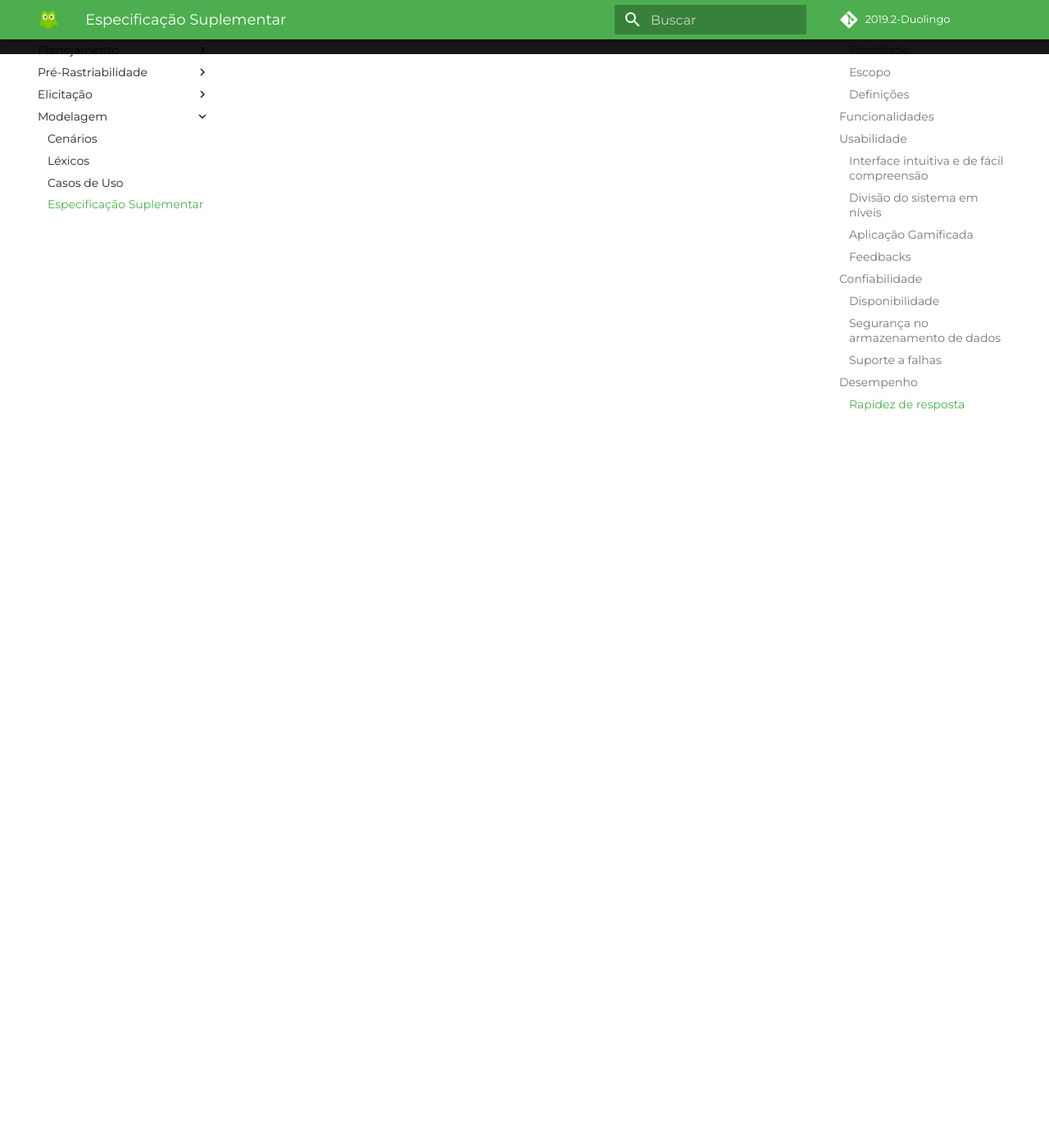
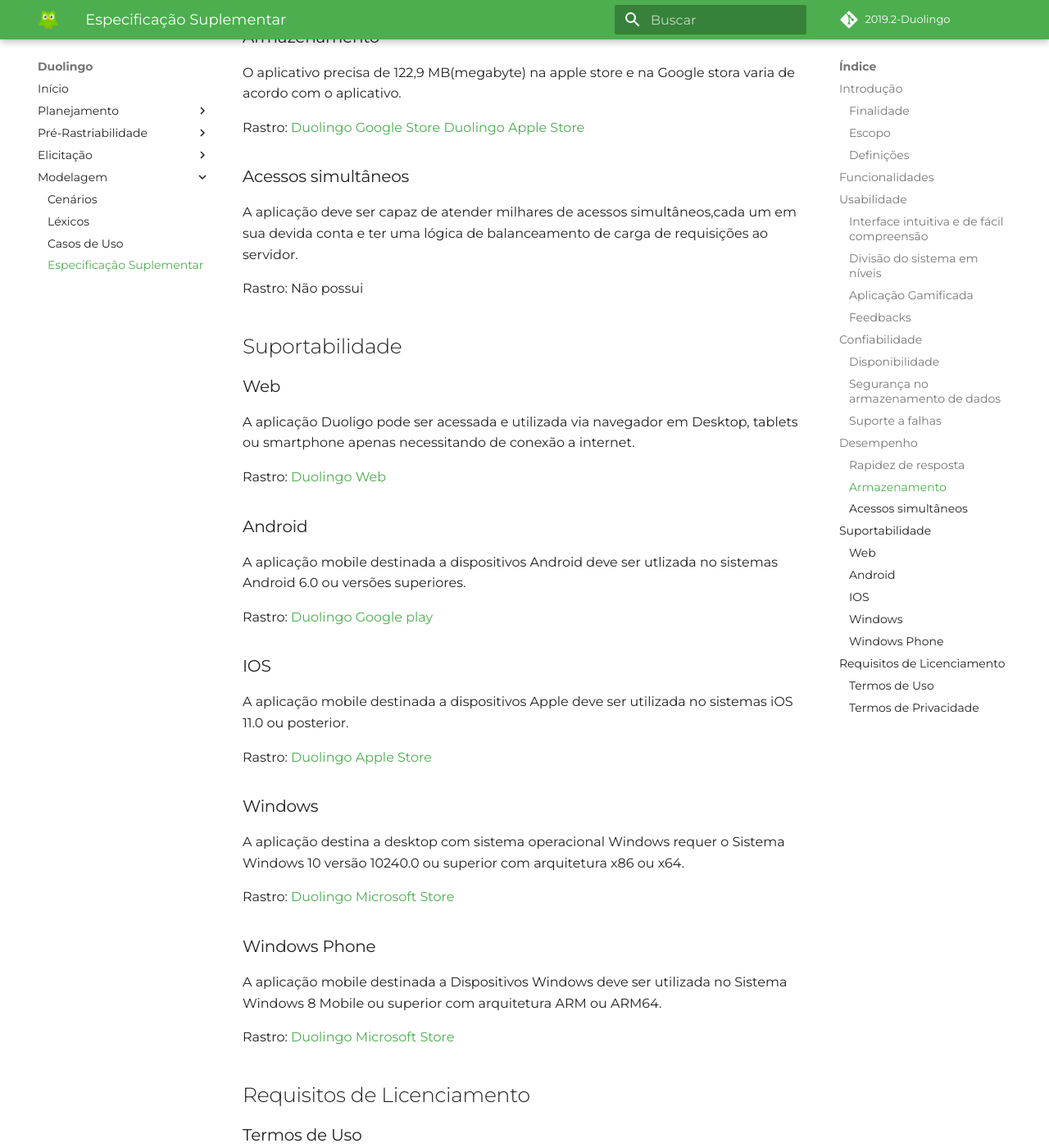
Before and after one commit to requisitos-Duolingo/Duolingo, an MkDocs documentation site: the page built from docs/modelagem/EspecificacaoSuplementar.md, in a window 1280 px wide and 1400 px high, scrolled down 3029 px. Shown: the whole window at 82% size. Built offline with MkDocs 1.6.1 and Material for MkDocs 9.7.7, drawn with Linux system fonts in a browser that asks for light colours; some web fonts are replaced; comment, search, counter and statistics services are not loaded; some of the changed text lies outside the part shown.

Commit message:
Foi adicionado os Tópicos de Desempenho, Suportabilidade e Requisitos de Licenciamento

```diff
--- a/docs/modelagem/EspecificacaoSuplementar.md
+++ b/docs/modelagem/EspecificacaoSuplementar.md
@@ -29,25 +29,25 @@
 Na tela inicial do aplicativo temos unidade e os  módulos com ícones interativos e de fácil inicialização com o seu nível naquele módulo e lição no mesmo.
 Além de ter cores vivas com a predominância de branco e verde.
 
-Rastro: Brainstorm e Entrevista.
+Rastro: [Brainstorm](https://requisitos-de-software.github.io/2019.2-Duolingo/elicitacao/Brainstorming/) e [Entrevista](https://requisitos-de-software.github.io/2019.2-Duolingo/elicitacao/Entrevista/).
 
 ### Divisão do sistema em níveis
 
 O sistema é dividido em níveis e com uma progressão ideal para cada módulo abrangendo pessoa com nenhum conhecimento prévio de inglês ou com algum conhecimento intermediário ou avançado.
 
-Rastro: Brainstorm
+Rastro: [Brainstorm](https://requisitos-de-software.github.io/2019.2-Duolingo/elicitacao/Brainstorming/)
 
 ### Aplicação Gamificada
 
 A aplicação Duolingo é gamificada para manter o usuário engajado e motivado. Com recompensas rápidas a cada lição concluída, metas diárias que, quando cumpridas, lhe dão mais recompensas e estímulos para continuar aprendendo. E no comprimento das metas diárias e na obtenção de recompensas o usuário consegue ter o sentimento de conquista(Accomplishment).  Além disso, a aplicação tem um Ranking de amigos e Um Ranking com a liga que o usuário está inserido, dando assim um estímulo externo ao usuário a passar de nível e conseguir mais XP conseguindo passar ao usuário os sentimentos de Influência Social e Empoderamento.
 
-Rastro: Brainstorm
+Rastro: [Brainstorm](https://requisitos-de-software.github.io/2019.2-Duolingo/elicitacao/Brainstorming/)
 
 ### Feedbacks
 
 O sistema dá feedback a cada questão acertada ou errada pelo usuário,  e também das demais atividades dentro da aplicação como conquistas, recompensas e a cada nível passado.
 
-Rastro: Análise de Protocolo e Brainstorm
+Rastro: [Análise de Protocolo](https://requisitos-de-software.github.io/2019.2-Duolingo/elicitacao/AnaliseDeProtocolo/) e [Brainstorm](https://requisitos-de-software.github.io/2019.2-Duolingo/elicitacao/Brainstorming/)
 
 ## Confiabilidade
 
@@ -79,6 +79,73 @@
 
 ## Desempenho
 
+
 ### Rapidez de resposta
 
 Ao acessar o Duolingo e executar uma ação como: fazer uma lição ou fazer um teste para pular de nível o usuário tem um tempo de resposta mínimo da aplicação. Em questões de segundo o usuário consegue terminar uma ação e começar logo outra em seguida. Logo o usuário se mantém mais engajado no sistema e assim ele consegue concluir mais lições em um curto espaço de tempo.
+
+### Armazenamento
+
+O aplicativo precisa de 122,9 MB(megabyte) na apple store e na Google stora varia de acordo com o aplicativo.
+
+Rastro: [Duolingo Google Store](https://play.google.com/store/apps/details?id=com.duolingo&hl=pt&referrer=utm_source%3Dduolingo.com%26utm_medium%3Dduolingo_web%26utm_content%3Dtext_link%26utm_campaign%3Dfooter_site-map) [Duolingo Apple Store](https://apps.apple.com/br/app/duolingo-learn-spanish-french/id570060128)
+
+### Acessos simultâneos
+
+A aplicação deve ser capaz de atender milhares de acessos simultâneos,cada um em sua devida conta e ter uma lógica de balanceamento de carga de requisições ao servidor.
+
+Rastro: Não possui
+
+## Suportabilidade
+
+### Web
+
+A aplicação Duoligo pode ser acessada e utilizada via navegador em Desktop, tablets ou smartphone apenas necessitando de conexão a internet.
+
+Rastro: [Duolingo Web](https://www.duolingo.com)
+
+
+### Android
+
+A aplicação mobile destinada a dispositivos Android deve ser utlizada no sistemas Android 6.0 ou versões superiores.
+
+Rastro: [Duolingo Google play](https://play.google.com/store/apps/details?id=com.duolingo&hl=pt&referrer=utm_source%3Dduolingo.com%26utm_medium%3Dduolingo_web%26utm_content%3Dtext_link%26utm_campaign%3Dfooter_site-map)
+
+### IOS
+
+A aplicação mobile destinada a dispositivos Apple deve ser utilizada no sistemas iOS 11.0 ou posterior.
+
+Rastro: [Duolingo Apple Store](https://apps.apple.com/br/app/duolingo/id570060128)
+
+### Windows
+
+A aplicação destina a desktop com sistema operacional Windows requer o Sistema Windows 10 versão 10240.0 ou superior  com arquitetura x86 ou  x64.
+
+Rastro: [Duolingo Microsoft Store](https://www.microsoft.com/pt-br/p/duolingo-cursos-gratis-de-ingles-espanhol-e-frances/9wzdncrcv5xn?activetab=pivot:regionofsystemrequirementstab)
+
+### Windows Phone
+
+A aplicação mobile destinada a Dispositivos Windows deve ser utilizada no Sistema Windows 8 Mobile ou superior com arquitetura ARM ou ARM64.
+
+Rastro: [Duolingo Microsoft Store](https://www.microsoft.com/pt-br/p/duolingo-cursos-gratis-de-ingles-espanhol-e-frances/9wzdncrcv5xn?activetab=pivot:regionofsystemrequirementstab)
+
+## Requisitos de Licenciamento
+
+### Termos de Uso
+
+O Duolingo apresenta um termo de uso para que o usuário concorde em utilizar as informações da Aplicação dentro dos limites estabelecidos.
+
+Rastro: [Termo de Uso Duolingo](https://www.duolingo.com/terms)
+
+### Termos de Privacidade
+
+O Duolingo aprensenta um termo de privacidade para que o usuário concorde com a utilização alguns de suas dados pessoas(como nickname) em Ranking na liga em que ele estiver ou com seus amigos.
+
+Rastro: [Termo de Privacidade Duoligo](https://www.duolingo.com/privacy)
+
+
+
+|  | Especificação Suplementar |
+|----|------------|
+| **Versão** | Atual:1.0 (26/09/2019) |
+| **Descrição** | Especificação do requisitos não funcionais  |
```
